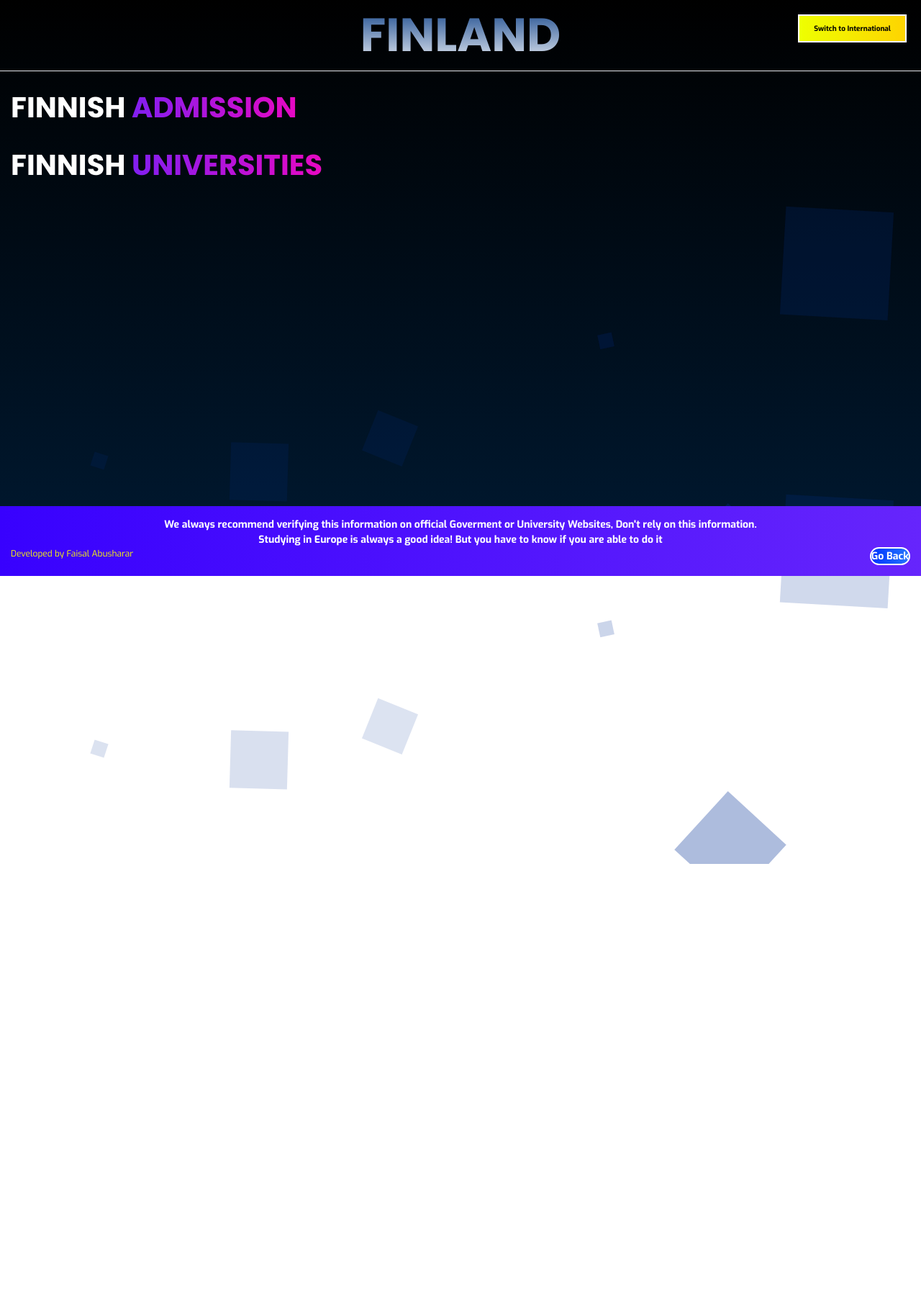
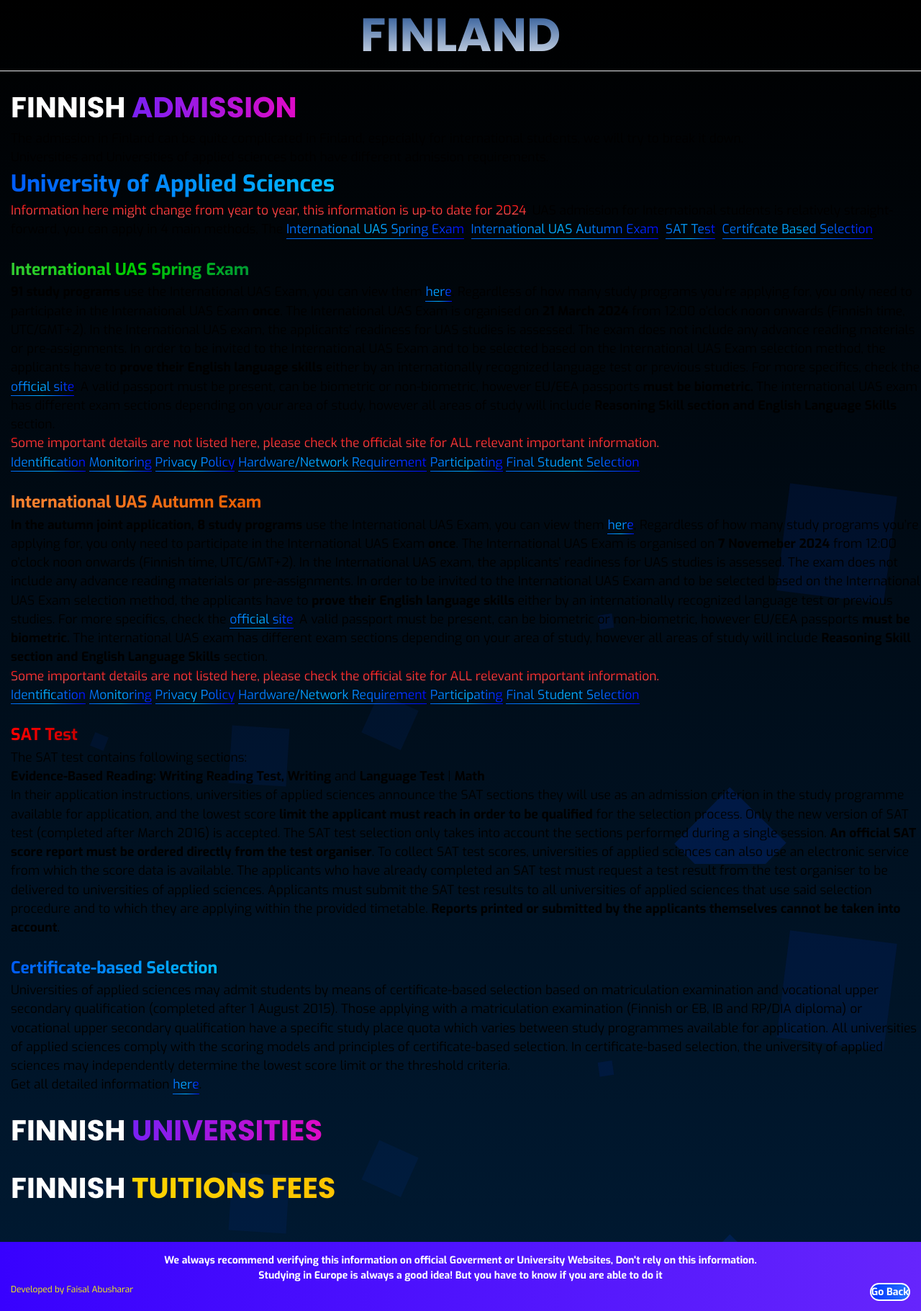
Before and after one commit to FaisalAbusharar/europe-university-info, a Next.js app: page /admission/finland in a window 1280 px wide. Shown: the whole page at 72% size. Before the commit the page ends 1200 px from the top, so only its background shows below. Built offline with nearby package versions, Linux system fonts and the light colour scheme.

Commit message:
updated admission for international students only

```diff
--- a/src/app/admission/finland/page.tsx
+++ b/src/app/admission/finland/page.tsx
@@ -17,7 +17,7 @@ const gradientStyleRed = {
 };
 
 
-const europeanAdmissionInformation = ''
+
 const internationalAdmissionInformationText =
 <>
     The admission in Finland can be quite complicated in Finland, especially for international students, we will try to break it down. <br/> Universities and Universities of applied sciences both have different admission requirements.
@@ -60,8 +60,15 @@ const internationalAdmissionInformationText =
     <br></br>
     In their application instructions, universities of applied sciences announce the SAT sections they will use as an admission criterion in the study programme available for application, and the lowest score <strong>limit the applicant must reach in order to be qualified</strong> for the selection process. Only the new version of SAT test (completed after March 2016) is accepted. The SAT test selection only takes into account the sections performed during a single session.
     <strong> An official SAT score report must be ordered directly from the test organiser</strong>. To collect SAT test scores, universities of applied sciences can also use an electronic service from which the score data is available. The applicants who have already completed an SAT test must request a test result from the test organiser to be delivered to universities of applied sciences. Applicants must submit the SAT test results to all universities of applied sciences that use said selection procedure and to which they are applying within the provided timetable. <strong>Reports printed or submitted by the applicants themselves cannot be taken into account</strong>.
+
+    <br/><br/><a id='gradientSubSub'><span id='subsubSubtitle'>Certificate-based Selection</span></a><br/>
+    Universities of applied sciences may admit students by means of certificate-based selection based on matriculation examination and vocational upper secondary qualification (completed after 1 August 2015). Those applying with a matriculation examination (Finnish or EB, IB and RP/DIA diploma) or vocational upper secondary qualification have a specific study place quota which varies between study programmes available for application.
+    All universities of applied sciences comply with the scoring models and principles of certificate-based selection. In certificate-based selection, the university of applied sciences may independently determine the lowest score limit or the threshold criteria.<br></br>
+    Get all detailed information <a href='https://www.uasinfo.fi/certificate-based-selection/' id='hyperlink' >here</a>.
+
+
 </>
-const europeanStudentsUniversities = ''
+
 const internationalUniversityInformationText = ''
 
 const backgroundColorStyle = 'linear-gradient(to bottom, rgb(0, 0, 0), rgb(0, 26, 51))'
@@ -73,9 +80,7 @@ const Finland = () => {
     const CountryInformation = {
         countryName: "FINLAND",
         countryNameOptional: "FINNISH",
-        admissionInformation: europeanAdmissionInformation,
         internationalAdmissionInformation: internationalAdmissionInformationText,
-        universityInformation: europeanStudentsUniversities,
         internationalUniversityInformation: internationalUniversityInformationText,
         footerInformation: "We always recommend verifying this information on official Goverment or University Websites, Don't rely on this information.",
         titleColor1: "#003580",
@@ -94,8 +99,8 @@ const Finland = () => {
     return (
         <div>
             <Admission countryName={CountryInformation.countryName} countryNameOptional={CountryInformation.countryNameOptional}
-            admissionInformation={CountryInformation.admissionInformation} internationalAdmissionInformation={CountryInformation.internationalAdmissionInformation}
-            universityInformation={CountryInformation.universityInformation} internationalUniversityInformation={CountryInformation.internationalUniversityInformation}
+            internationalAdmissionInformation={CountryInformation.internationalAdmissionInformation}
+             internationalUniversityInformation={CountryInformation.internationalUniversityInformation}
             footerInformation={CountryInformation.footerInformation} titleColor1={CountryInformation.titleColor1} titleColor2={CountryInformation.titleColor2}
             optionalInformation={CountryInformation.optionalInformation} internationalOptionalInformation={CountryInformation.internationalOptionalInformation}
             backgroundColor={CountryInformation.backgroundColor} backgroundColorObject={CountryInformation.backgroundColorObject}
--- a/src/app/components/admission.jsx
+++ b/src/app/components/admission.jsx
@@ -12,8 +12,8 @@ const exo = Exo({ subsets: ['latin'], weight: ['400', '700'] });
 
 const Admission = ({
   countryName, countryNameOptional,
-  admissionInformation, internationalAdmissionInformation,
-  universityInformation, internationalUniversityInformation,
+  internationalAdmissionInformation,
+  internationalUniversityInformation,
   footerInformation, titleColor1, titleColor2, backgroundColorObject = [], backgroundColor = '',
   optionalInformation = [{}], internationalOptionalInformation = [{}]
 }) => {
@@ -46,15 +46,12 @@ const Admission = ({
       <BackgroundAnim objectColor={backgroundColorObject} className="absolute inset-0 z-0" />
       <div className={`relative z-10 flex-grow flex-col items-center justify-center ${animation ? 'fade-enter-active' : 'fade-exit-active'}`}>
         <h1 className={`${poppins.className}`} id="titleCountry" style={titleStyle}>{countryName}</h1>
-        <button id="toggleButton" onClick={handleToggle}>
-          {isInternational ? "Switch to European" : "Switch to International"}
-        </button>
         <hr id="line" />
         <h2 className={`${poppins.className}`} id="subtitleLeft">{countryNameOptional} <p id="gradientSub">ADMISSION</p></h2>
-        <p className={`${exo.className}`} id="infoBody">{isInternational ? internationalAdmissionInformation : admissionInformation}</p>
+        <p className={`${exo.className}`} id="infoBody">{internationalAdmissionInformation}</p>
         <h2 className={`${poppins.className}`} id="subtitleLeft">{countryNameOptional} <p id="gradientSub">UNIVERSITIES</p></h2>
-        <p className={`${exo.className}`} id="infoBody">{isInternational ? internationalUniversityInformation : universityInformation}</p>
-        <h2 className={`${poppins.className}`} id="subtitleLeft">{isInternational ? <>{countryNameOptional} <p id="gradientGold">TUITIONS FEES</p></> : ""}</h2>
+        <p className={`${exo.className}`} id="infoBody">{internationalUniversityInformation}</p>
+        <h2 className={`${poppins.className}`} id="subtitleLeft">{<>{countryNameOptional} <p id="gradientGold">TUITIONS FEES</p></>}</h2>
 
         <ul className={`${exo.className}`} id="infoBody">{optionalInformation.map((item, index) => (
           <li key={index}>
```
